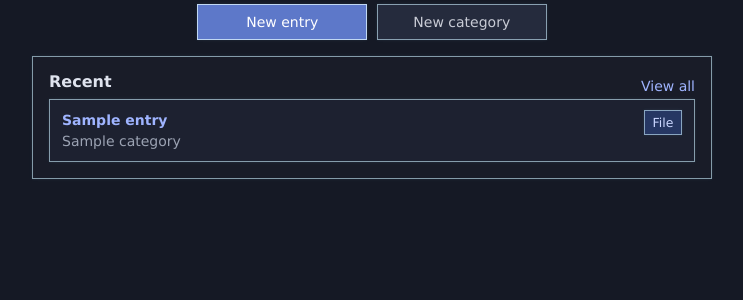
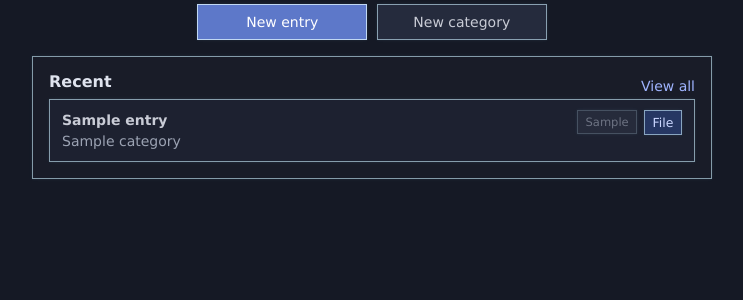
Before and after one commit to DrewRichard7/Records, a FastAPI app: page / in a window 1280 px wide. Shown: the part 276-576 px from the top of the page, without its empty margins (268-1011 px from the left). Run offline with FastAPI, Linux system fonts and the light colour scheme; tables that the repository leaves empty hold one stand-in row (values such as "Sample post").

Commit message:
updated tag handling

```diff
--- a/src/records/static/css/records.css
+++ b/src/records/static/css/records.css
@@ -407,8 +407,41 @@ h2 { font-size: 1rem; color: #dfe3ee; }
 .entry-summary { flex: 1 1 auto; min-width: 0; overflow-wrap: anywhere; }
 .entry-title { display: inline-block; max-width: 100%; font-weight: 700; font-size: 1rem; overflow-wrap: anywhere; }
 .entry-meta { display: flex; flex: 0 1 auto; align-items: center; justify-content: flex-end; gap: .6rem; min-width: 0; max-width: 45%; text-align: right; overflow-wrap: anywhere; }
-.list-row > span:first-child { min-width: 0; overflow-wrap: anywhere; }
+.list-row > span:first-child,
+.list-row > .list-row-main { min-width: 0; overflow-wrap: anywhere; }
 .list-row > .pill { flex: 0 0 auto; }
+.list-row-main {
+  display: flex;
+  flex: 1 1 auto;
+  min-width: 0;
+  color: inherit;
+  text-decoration: none;
+}
+.list-row-main:hover { text-decoration: none; }
+.list-row-meta {
+  display: flex;
+  flex-wrap: wrap;
+  gap: .4rem;
+  align-items: flex-start;
+  justify-content: flex-end;
+  min-width: 0;
+  max-width: 50%;
+}
+.pill.faint,
+.tag.faint {
+  background: rgba(199, 232, 248, 0.05);
+  border-color: rgba(199, 232, 248, 0.2);
+  color: rgba(156, 163, 179, 0.6);
+  font-size: .72rem;
+  text-decoration: none;
+}
+a.pill.faint:hover,
+a.tag.faint:hover {
+  background: rgba(199, 232, 248, 0.15);
+  border-color: rgba(199, 232, 248, 0.45);
+  color: rgba(156, 163, 179, 0.85);
+  text-decoration: none;
+}
 .archive-result {
   display: grid;
   grid-template-columns: minmax(0, 1fr) minmax(210px, auto);
@@ -606,6 +639,7 @@ textarea { resize: vertical; }
   .archive-result .result-category { color: #dbeeff; }
   .list-row, .entry-row, .entry-meta { align-items: flex-start; flex-direction: column; text-align: left; }
   .entry-meta { max-width: 100%; }
+  .list-row-meta { max-width: 100%; justify-content: flex-start; }
   .filterbar, .actions, .form-actions { align-items: stretch; flex-direction: column; }
   .filterbar input,
   .filterbar select,
--- a/src/records/templates/home.html
+++ b/src/records/templates/home.html
@@ -22,13 +22,22 @@
   </div>
   <div class="row-list">
     {% for entry in recent_entries[:3] %}
-      <a class="list-row" href="/entries/{{ entry.id }}">
-        <span>
-          <strong>{{ entry.title }}</strong>
-          <span class="muted block">{% if entry.category %}{{ entry.category.name }}{% else %}Uncategorized{% endif %}</span>
+      <div class="list-row">
+        <a class="list-row-main" href="/entries/{{ entry.id }}">
+          <span>
+            <strong>{{ entry.title }}</strong>
+            <span class="muted block">{% if entry.category %}{{ entry.category.name }}{% else %}Uncategorized{% endif %}</span>
+          </span>
+        </a>
+        <span class="list-row-meta">
+          {% if entry.tags %}
+            {% for tag in split_tags(entry.tags) %}
+              <a class="pill faint" href="/search?tag={{ tag|urlencode }}">{{ tag }}</a>
+            {% endfor %}
+          {% endif %}
+          {% if entry.document_filename %}<span class="pill">File</span>{% endif %}
         </span>
-        {% if entry.document_filename %}<span class="pill">File</span>{% endif %}
-      </a>
+      </div>
     {% else %}
       <p class="muted">No entries yet.</p>
     {% endfor %}
```
